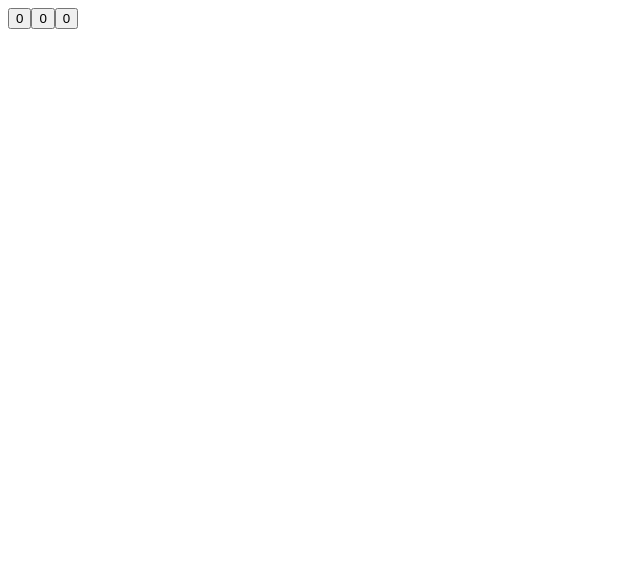
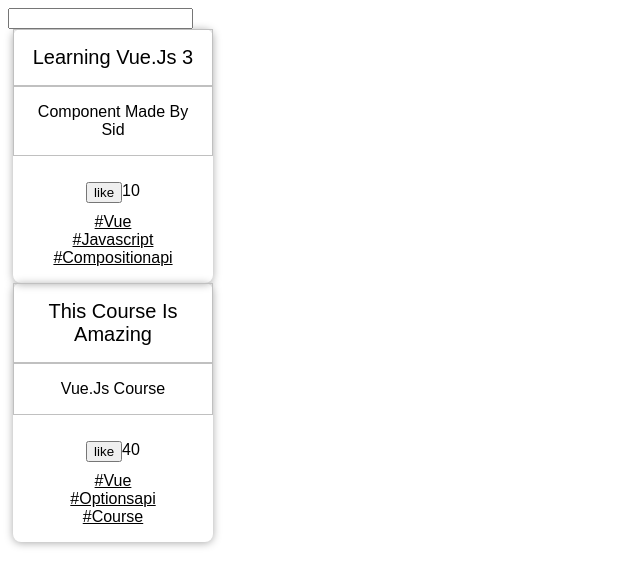
Before and after one commit to sidharthpunathil/trying-out-vuejs, a JavaScript app: page / in a window 1280 px wide. Shown: the top 586 px of the page, without its empty margins (0-640 px from the left). Built offline with nearby package versions, Linux system fonts and the light colour scheme.

Commit message:
completed vue.js microblog

```diff
--- a/index.js
+++ b/index.js
@@ -2,5 +2,6 @@
 import App from './App.vue'
 import PokemonApp from './pokemon/App.vue'
 import CompositionApp from './composition/App.vue'
+import Microblog from './microblog/App.vue'
 
-createApp(CompositionApp).mount('#app')
+createApp(Microblog).mount('#app')
--- /dev/null
+++ b/microblog/App.vue
@@ -0,0 +1,55 @@
+<template>
+    <div>
+        <input type="text" :value="currentHashtag"
+        @input="setHashtag"
+        />
+
+        <card v-for="post in filteredPosts"
+        :key="post.id"
+        >
+            <template v-slot:title>
+                {{ post.title }}
+            </template>
+
+            <template v-slot:content>
+                {{ post.content }}
+            </template>
+
+            <template v-slot:description>
+                <controls :post="post"
+                />
+            </template>
+            {{currentHashtag}}
+        </card>
+    </div>
+</template>
+<script>
+
+import { ref, computed } from 'vue'
+import { store } from "./store";
+import Card from '../pokemon/Card.vue'
+import Controls from './Controls.vue'
+
+export default {
+    components: {
+        Card,
+        Controls
+    },
+    setup() {
+
+        const setHashtag = (evt) => {
+            store.setHashtag(evt.target.value)
+            console.log(evt.target.value)
+        }
+
+        return {
+            filteredPosts: store.filteredPosts,
+            currentHashtag: computed(() => store.state.currentHashtag ),
+            setHashtag
+        }
+    }
+}
+</script>
+<style scoped>
+
+</style>
--- /dev/null
+++ b/microblog/Controls.vue
@@ -0,0 +1,45 @@
+<template>
+    <div>
+        <div class="like">
+            <button @click="like">
+                like
+            </button>
+            <div>
+                {{ post.likes }}
+            </div>
+        </div>
+        <hashtag v-for="tag in post.hashtag"
+        :key="tag"
+        :hashtag="tag"
+        />
+    </div>
+</template>
+<script>
+import Hashtag from './Hashtag.vue'
+import { store } from './store'
+
+export default {
+  components: { Hashtag },
+    props: {
+        post: {
+            type: Object
+        }
+    },
+    setup(props) {
+        const like = () => {
+            store.incrementLike(props.post)
+        }
+
+        return {
+            like
+        }
+    }
+}
+</script>
+<style scoped>
+    .like {
+        display: flex;
+        justify-content: center;
+        margin: 10px;
+    }
+</style>
--- /dev/null
+++ b/microblog/Hashtag.vue
@@ -0,0 +1,35 @@
+<template>
+        <div class="hashtag" @click="setHashtag">
+            #{{ hashtag }}
+        </div>
+</template>
+
+<script>
+import { store } from "./store";
+export default {
+    props: {
+        hashtag: {
+            type: String
+        }
+    },
+
+    setup(props, ctx) {
+
+        const setHashtag = () => {
+            store.setHashtag(props.hashtag)
+        }
+        return {
+            setHashtag
+        }
+    }
+}
+
+</script>
+<style scoped>
+    .hashtag {
+        text-decoration: underline;
+    }
+    .hashtag:hover {
+        color: coral;
+    }
+</style>
--- /dev/null
+++ b/microblog/store.js
@@ -0,0 +1,39 @@
+import { reactive, computed } from 'vue'
+import { testposts } from './testpost.js'
+
+class Store {
+    constructor() {
+        this.state = reactive({
+            posts: testposts,
+            currentHashtag: null
+        })
+    }
+
+    get filteredPosts() {
+        return computed(() => {
+            if(!this.state.currentHashtag) {
+                return this.state.posts
+            }
+
+            return this.state.posts.filter(
+                post => post.hashtag.includes(
+                    this.state.currentHashtag
+                )
+            )
+        })
+    }
+
+    setHashtag(tag) {
+        this.state.currentHashtag = tag
+    }
+
+    incrementLike(post) {
+        const thePost = this.state.posts.find(x => x.id === post.id)
+        if(!thePost) {
+            return
+        }
+       thePost.likes += 1
+    }
+}
+
+export const store  = new Store()
--- /dev/null
+++ b/microblog/testpost.js
@@ -0,0 +1,25 @@
+export const testposts = [
+    {
+    id: 1,
+    title: 'learning vue.js 3',
+    content: 'component made by sid',
+    likes: 10,
+    hashtag: [
+        'vue',
+        'javascript',
+        'compositionapi'
+        ]
+    },
+    {
+    id: 2,
+    title: 'This course is amazing',
+    content: 'vue.js course',
+    likes: 40,
+    hashtag: [
+        'vue',
+        'optionsapi',
+        'course'
+
+        ]
+    }
+]
```
